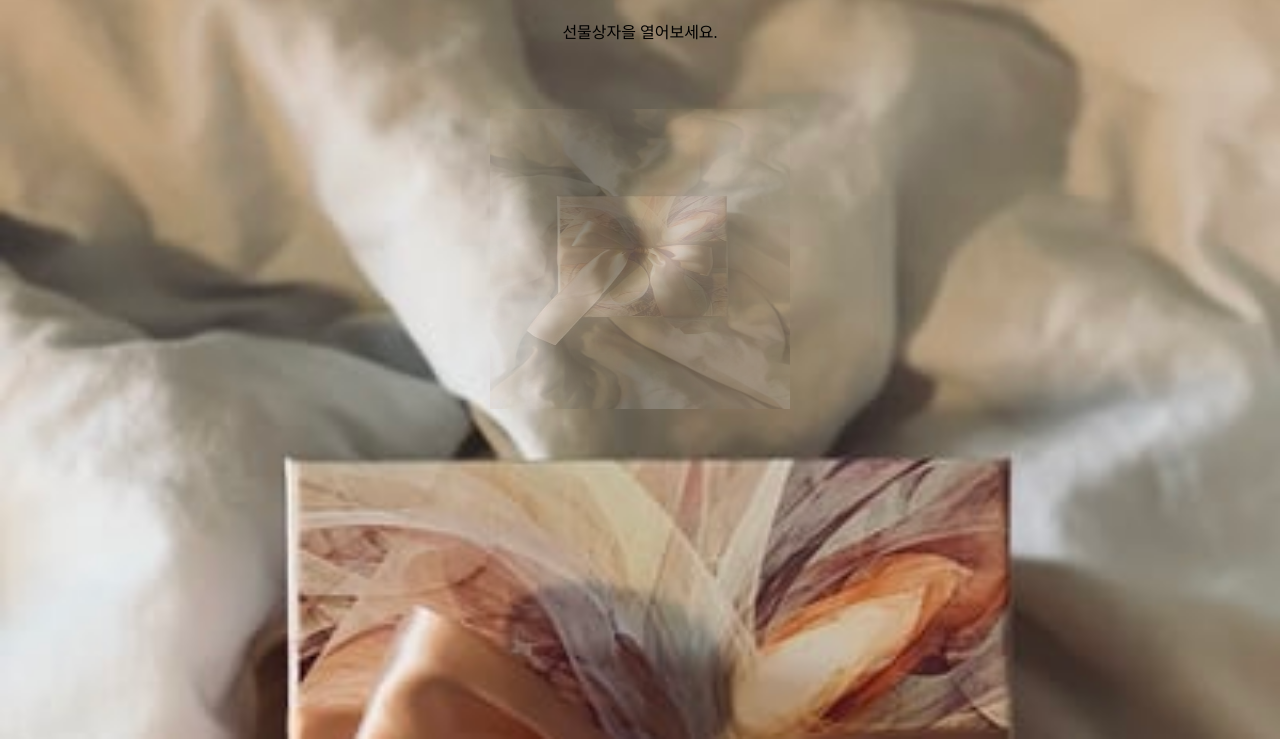
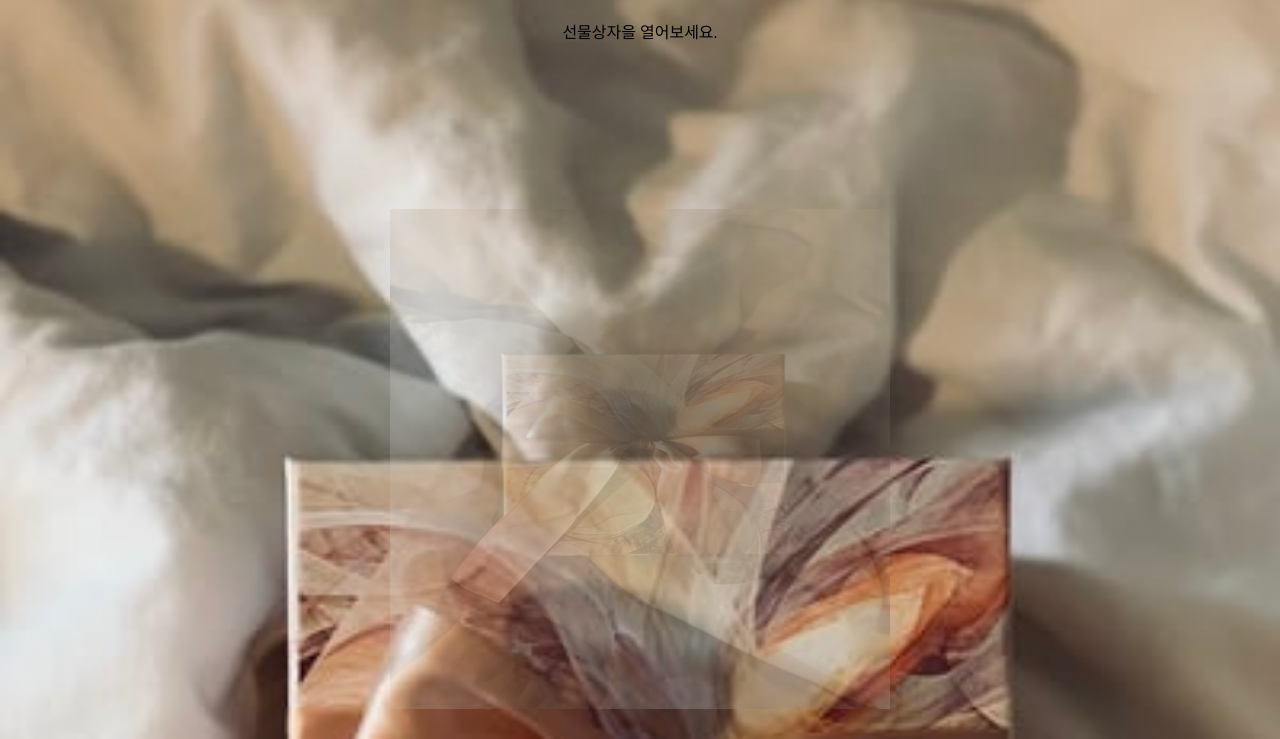
Before and after one commit to joseoungmin/gift, a plain HTML site: page index.html in a window 1280 px wide. Shown: the part 61-800 px from the top of the page. Drawn offline with Linux system fonts and the light colour scheme.

Commit message:
Update index.html

```diff
--- a/index.html
+++ b/index.html
@@ -8,11 +8,11 @@
   background-image:url(사진/배경.jpg);
   background-size:cover;
   }
-img {width:300px;
-    height:300px;
+img {width:500px;
+    height:500px;
     opacity: 0.2;
     filter: alpha(opacity=40);
-  margin-top:50px;
+  margin-top:150px;
 }
 
 
```
